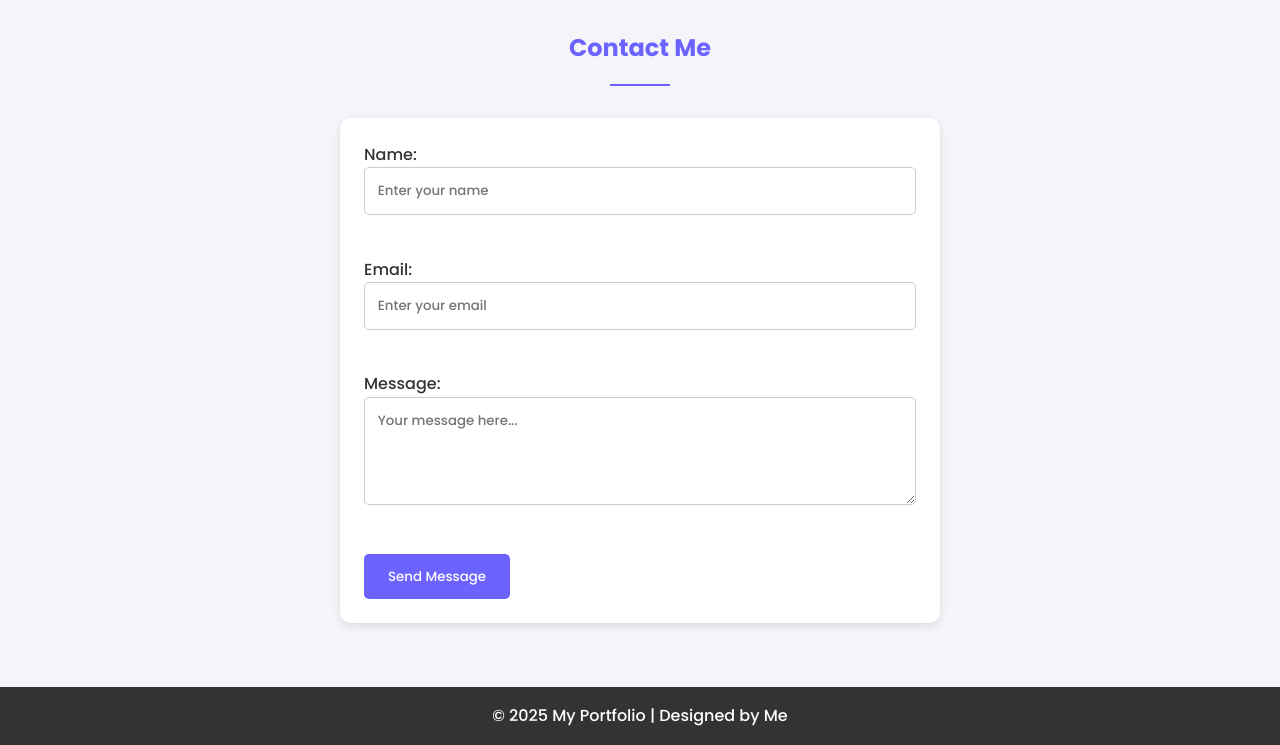
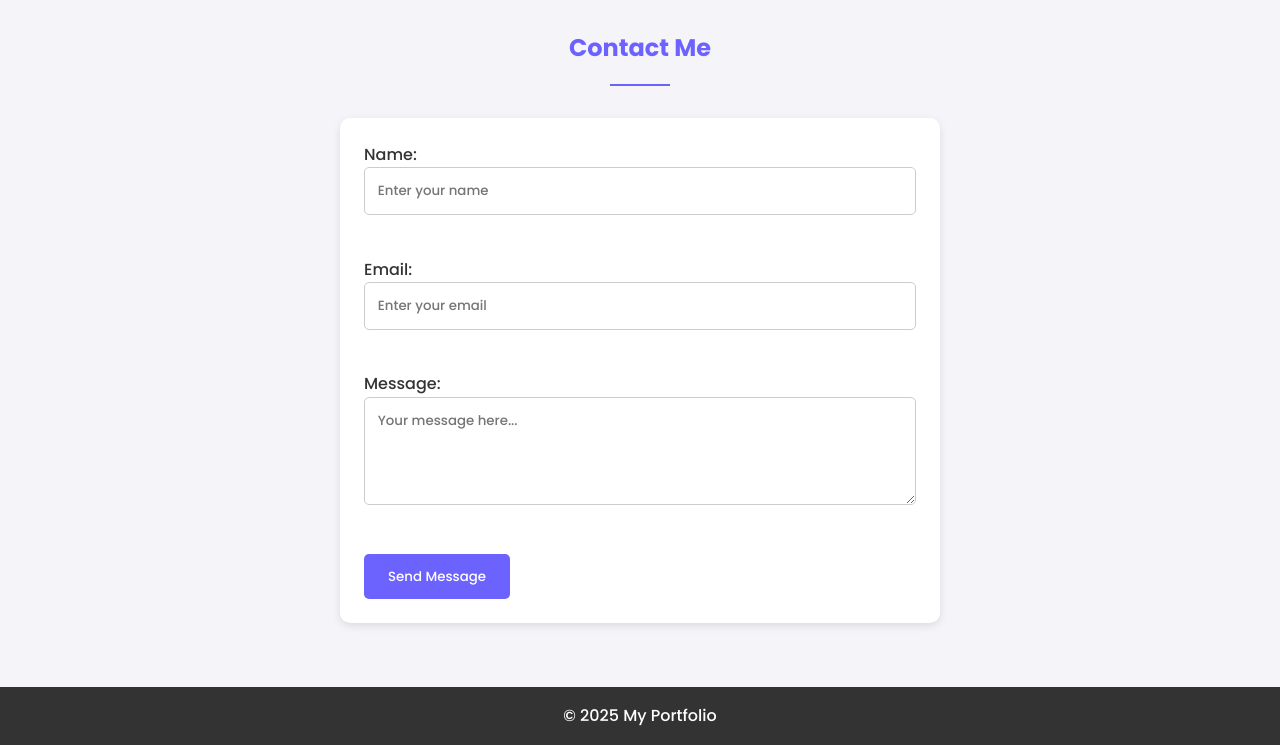
Before and after one commit to anantthakur2810/Lab-Assignment-KRMU-Web-Dev-1, a plain HTML site: page lab 2/index.html in a window 1280 px wide. Shown: the part 1384-2129 px from the top of the page. Drawn offline with Linux system fonts and the light colour scheme; files whose address does not match are found by name.

Commit message:
Update index.html

```diff
--- a/lab 2/index.html
+++ b/lab 2/index.html
@@ -84,7 +84,7 @@
     <button id="backToTop">↑</button>
 
     <footer>
-        <p>© 2025 My Portfolio | Designed by Me</p>
+        <p>© 2025 My Portfolio</p>
     </footer>
 
     <script>
```
